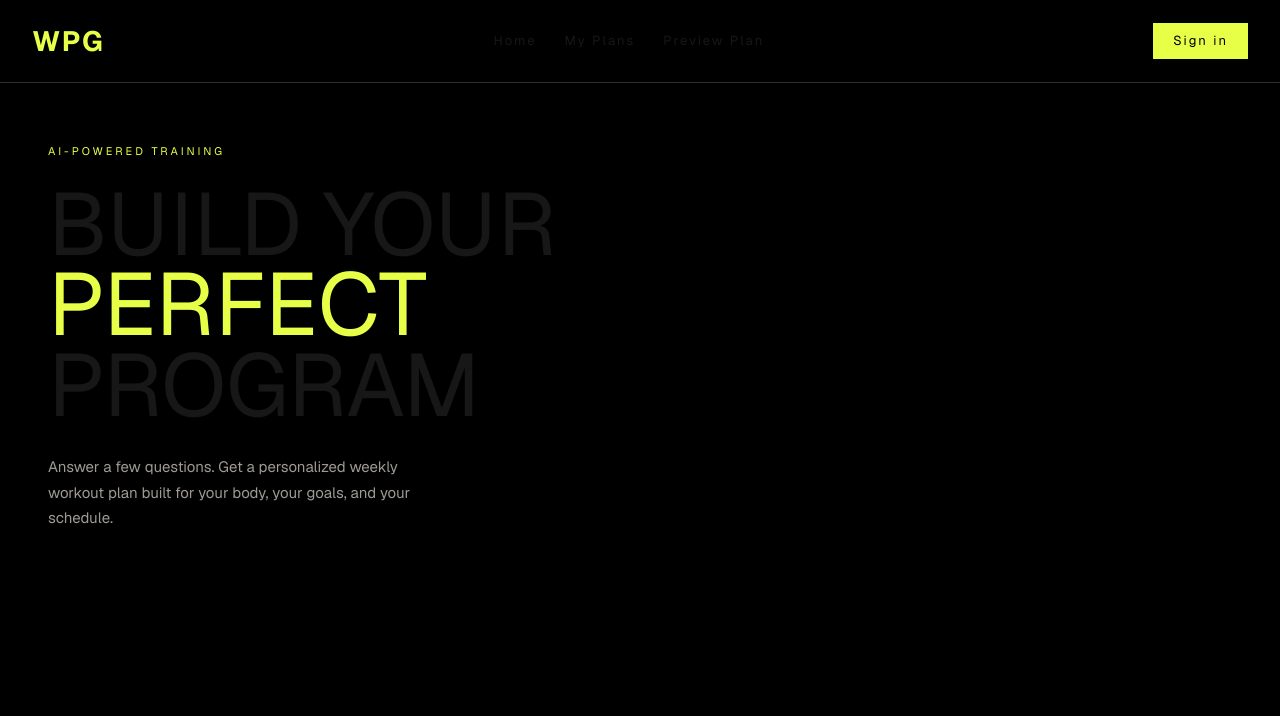
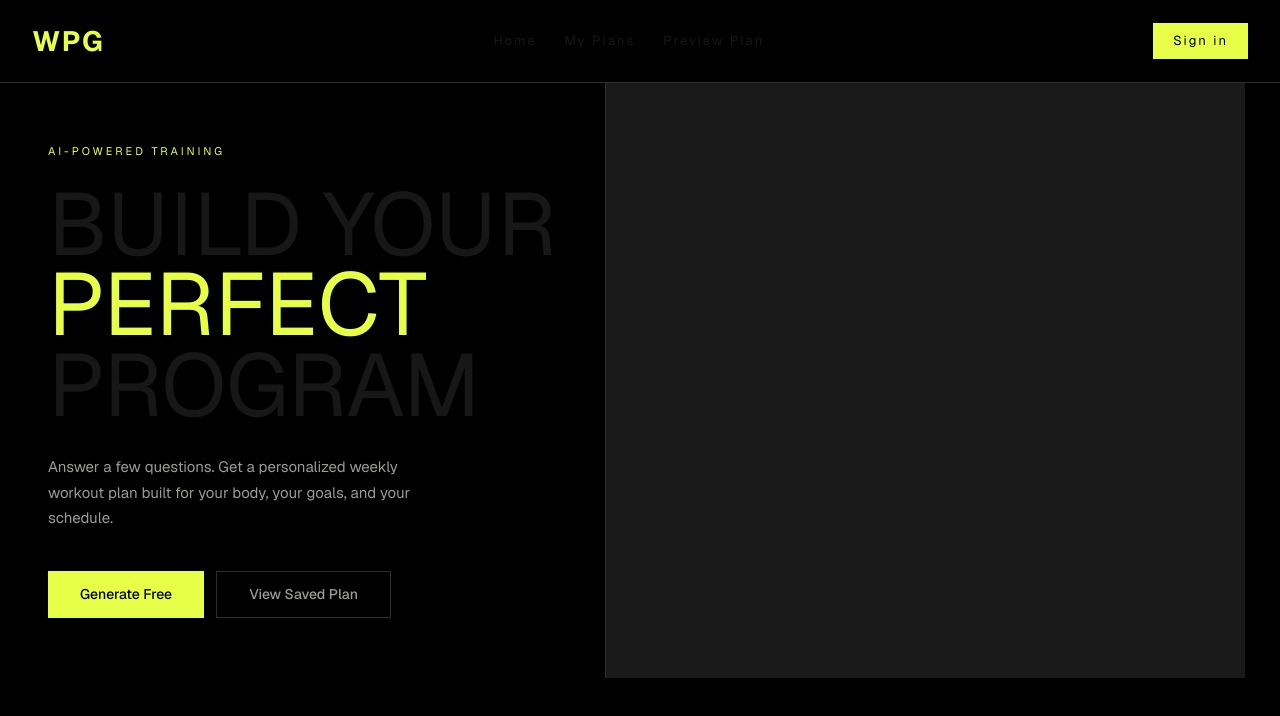
Before and after one commit to Arissj4/Workout-Plan-Generator, a Next.js app in the folder workout-plan-generator/: page / in a window 1280 px wide. Shown: the top 716 px of the page. Built offline with nearby package versions, Linux system fonts and the light colour scheme.

Commit message:
WPG [ADD] Updated the landing page

```diff
--- a/workout-plan-generator/src/app/landing.tsx
+++ b/workout-plan-generator/src/app/landing.tsx
@@ -20,9 +20,23 @@ export default function Landing(){
           <p className="wrapper-left--sub text-[15px] text-(--wpg-muted-text-color) max-w-95 mb-10 leading-[1.7]">
             Answer a few questions. Get a personalized weekly workout plan built for your body, your goals, and your schedule.
           </p>
+
+          <div className="flex gap-3">
+            <button
+              className="bg-(--wpg-main-text-color) px-8 py-3 text-black text-[14px] font-medium cursor-pointer"
+            >
+              Generate Free
+            </button>
+
+            <button
+              className="bg-transparent px-8 py-3 text-(--wpg-muted-text-color) text-[14px] font-medium border border-[#2e2e2e] cursor-pointer"
+            >
+              View Saved Plan
+            </button>
+          </div>
         </div>
 
-        <div className="wrapper wrapper-right bg-[#1a1a1a]">
+        <div className="wrapper wrapper-right w-full max-w-[50%] h-auto bg-[#1a1a1a] border-l border-[#2e2e2e]">
 
         </div>
       </div>
```
